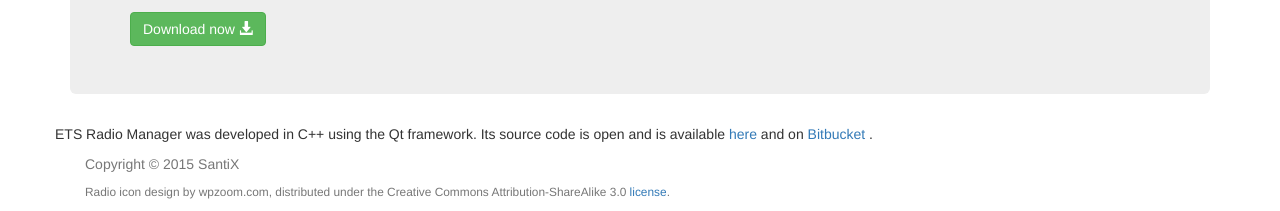
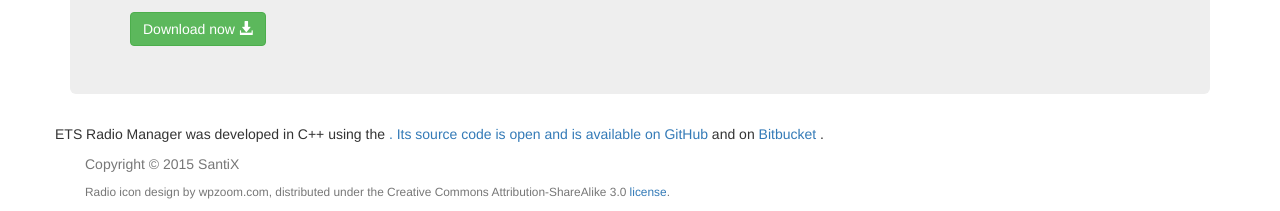
Before and after one commit to santigl/etsradiomanager, a plain HTML site: page index.html in a window 1280 px wide. Shown: the part 720-931 px from the top of the page. Drawn offline with nearby package versions, Linux system fonts and the light colour scheme.

Commit message:
Update index.html
Link to Qt. Changed text of GitHub link.

```diff
--- a/index.html
+++ b/index.html
@@ -46,7 +46,7 @@
       </div>
 
       <div class="row">
-        <p>ETS Radio Manager was developed in C++ using the Qt framework. Its source code is open and is available <a href="https://github.com/santigl/etsradiomanager/">here</a> and on <a href="https://bitbucket.org/santigl/ets-radio-manager/">Bitbucket</a> .</p>
+        <p>ETS Radio Manager was developed in C++ using the <a href="http://qt-project.org/" Qt framework</a>. Its source code is open and is available on <a href="https://github.com/santigl/etsradiomanager/">GitHub</a> and on <a href="https://bitbucket.org/santigl/ets-radio-manager/">Bitbucket</a> .</p>
       </div>
 
       <footer class="footer">
```
